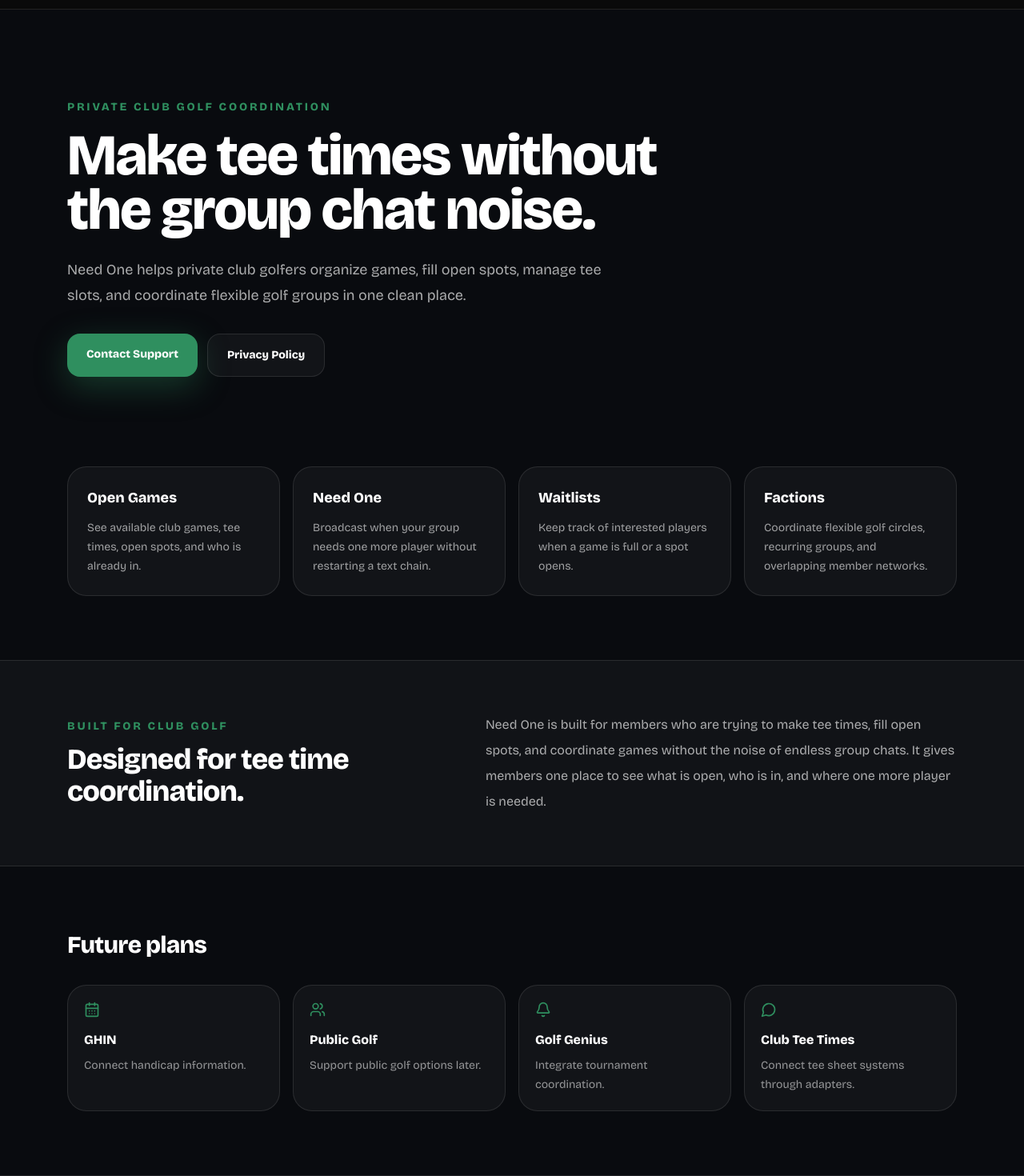
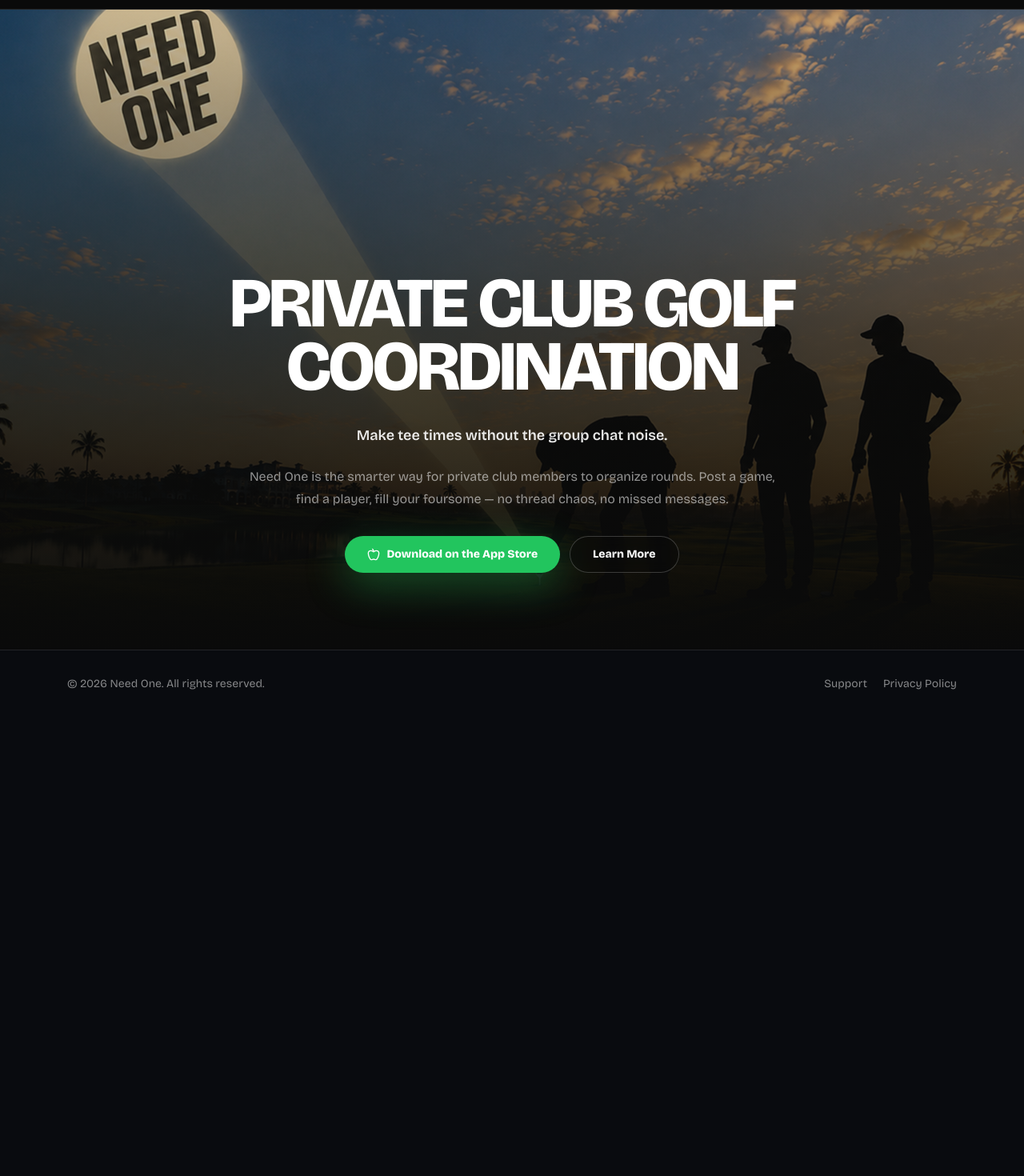
Before and after one commit to mdanieledcg-pixel/needone-website, a React (Vite) app: page / in a window 1280 px wide. Shown: the part 60-1530 px from the top of the page at 80% size. After the commit the page ends 957 px from the top, so only its background shows below. Built offline with nearby package versions, Linux system fonts and the light colour scheme.

Commit message:
Build Figma-aligned hero section

```diff
--- /dev/null
+++ b/src/components/Hero.tsx
@@ -0,0 +1,50 @@
+import { Apple } from "lucide-react"
+import heroBg from "../assets/hero-bg.png"
+
+export function Hero() {
+  return (
+    <section
+      className="relative flex h-[800px] items-end justify-center overflow-hidden bg-[#0A0A0A]"
+      style={{
+        backgroundImage: `url(${heroBg})`,
+        backgroundSize: "cover",
+        backgroundPosition: "center",
+      }}
+    >
+      <div className="absolute inset-0 bg-gradient-to-b from-[#0A0A0A]/20 via-[#0A0A0A]/70 to-[#0A0A0A]" />
+
+      <div className="relative z-10 mx-auto flex max-w-4xl flex-col items-center px-6 pb-24 text-center">
+        <h1 className="max-w-4xl text-[52px] font-black uppercase leading-[0.9] tracking-[-0.04em] text-white md:text-[88px]">
+          Private Club Golf Coordination
+        </h1>
+
+        <p className="mt-8 text-lg font-semibold text-white/90">
+          Make tee times without the group chat noise.
+        </p>
+
+        <p className="mt-6 max-w-2xl text-base leading-7 text-white/55">
+          Need One is the smarter way for private club members to organize rounds.
+          Post a game, find a player, fill your foursome — no thread chaos, no
+          missed messages.
+        </p>
+
+        <div className="mt-8 flex flex-col gap-3 sm:flex-row">
+          <a
+            href="#download"
+            className="inline-flex items-center justify-center gap-2 rounded-full bg-[#22C55E] px-7 py-3 text-sm font-black text-white shadow-[0_16px_50px_rgba(34,197,94,0.35)]"
+          >
+            <Apple className="h-4 w-4" />
+            Download on the App Store
+          </a>
+
+          <a
+            href="#product-preview"
+            className="inline-flex items-center justify-center rounded-full border border-white/20 bg-[#0A0A0A]/35 px-7 py-3 text-sm font-black text-white backdrop-blur"
+          >
+            Learn More
+          </a>
+        </div>
+      </div>
+    </section>
+  )
+}
--- a/src/pages/Home.tsx
+++ b/src/pages/Home.tsx
@@ -1,99 +1,9 @@
-import { Bell, CalendarDays, MessageCircle, Users } from "lucide-react"
-import { FeatureCard } from "../components/FeatureCard"
+import { Hero } from "../components/Hero"
 
 export function Home() {
   return (
-    <div>
-      <section className="mx-auto max-w-6xl px-5 py-20 md:py-28">
-        <div className="max-w-3xl">
-          <p className="mb-4 text-sm font-black uppercase tracking-[0.2em] text-[#2f8f5f]">
-            Private Club Golf Coordination
-          </p>
-
-          <h1 className="text-5xl font-black leading-[0.95] tracking-tight md:text-7xl">
-            Make tee times without the group chat noise.
-          </h1>
-
-          <p className="mt-6 max-w-2xl text-lg leading-8 text-white/65">
-            Need One helps private club golfers organize games, fill open spots,
-            manage tee slots, and coordinate flexible golf groups in one clean place.
-          </p>
-
-          <div className="mt-8 flex flex-col gap-3 sm:flex-row">
-            <a
-              href="/support"
-              className="rounded-2xl bg-[#2f8f5f] px-6 py-4 text-center text-sm font-black text-white shadow-[0_12px_40px_rgba(47,143,95,0.35)]"
-            >
-              Contact Support
-            </a>
-            <a
-              href="/privacy"
-              className="rounded-2xl border border-white/10 bg-white/[0.04] px-6 py-4 text-center text-sm font-black text-white/80"
-            >
-              Privacy Policy
-            </a>
-          </div>
-        </div>
-      </section>
-
-      <section className="mx-auto grid max-w-6xl gap-4 px-5 pb-20 md:grid-cols-4">
-        <FeatureCard title="Open Games">
-          See available club games, tee times, open spots, and who is already in.
-        </FeatureCard>
-
-        <FeatureCard title="Need One">
-          Broadcast when your group needs one more player without restarting a text chain.
-        </FeatureCard>
-
-        <FeatureCard title="Waitlists">
-          Keep track of interested players when a game is full or a spot opens.
-        </FeatureCard>
-
-        <FeatureCard title="Factions">
-          Coordinate flexible golf circles, recurring groups, and overlapping member networks.
-        </FeatureCard>
-      </section>
-
-      <section className="border-y border-white/10 bg-white/[0.03]">
-        <div className="mx-auto max-w-6xl px-5 py-16">
-          <div className="grid gap-8 md:grid-cols-[1fr_1.2fr] md:items-center">
-            <div>
-              <p className="text-sm font-black uppercase tracking-[0.2em] text-[#2f8f5f]">
-                Built for club golf
-              </p>
-              <h2 className="mt-3 text-3xl font-black tracking-tight md:text-4xl">
-                Designed for tee time coordination.
-              </h2>
-            </div>
-
-            <p className="text-base leading-8 text-white/65">
-              Need One is built for members who are trying to make tee times,
-              fill open spots, and coordinate games without the noise of endless
-              group chats. It gives members one place to see what is open, who
-              is in, and where one more player is needed.
-            </p>
-          </div>
-        </div>
-      </section>
-
-      <section className="mx-auto max-w-6xl px-5 py-20">
-        <h2 className="text-3xl font-black tracking-tight">Future plans</h2>
-
-        <div className="mt-8 grid gap-4 md:grid-cols-4">
-          {[
-            ["GHIN", CalendarDays, "Connect handicap information."],
-            ["Public Golf", Users, "Support public golf options later."],
-            ["Golf Genius", Bell, "Integrate tournament coordination."],
-            ["Club Tee Times", MessageCircle, "Connect tee sheet systems through adapters."],
-          ].map(([title, Icon, text]) => (
-            <div key={title as string} className="rounded-3xl border border-white/10 bg-white/[0.04] p-5">
-              <Icon className="h-5 w-5 text-[#2f8f5f]" />
-              <h3 className="mt-4 font-black">{title as string}</h3>
-              <p className="mt-2 text-sm leading-6 text-white/55">{text as string}</p>
-            </div>
-          ))}
-        </div>
-      </section>
-    </div>
+    <>
+      <Hero />
+    </>
   )
 }
```
Also changed, not shown: src/assets/hero-bg.png (added).
